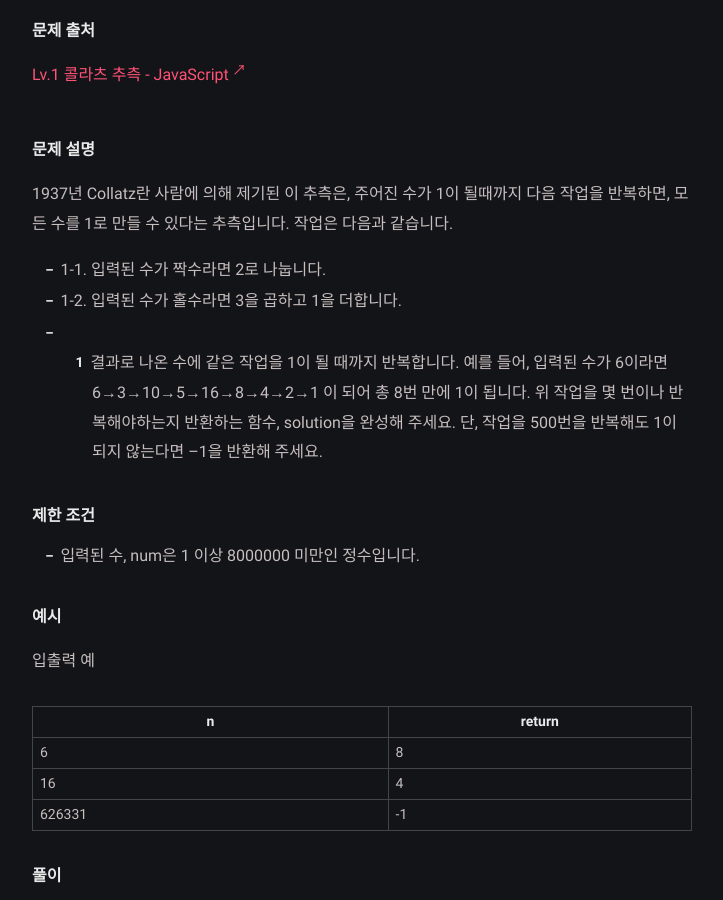
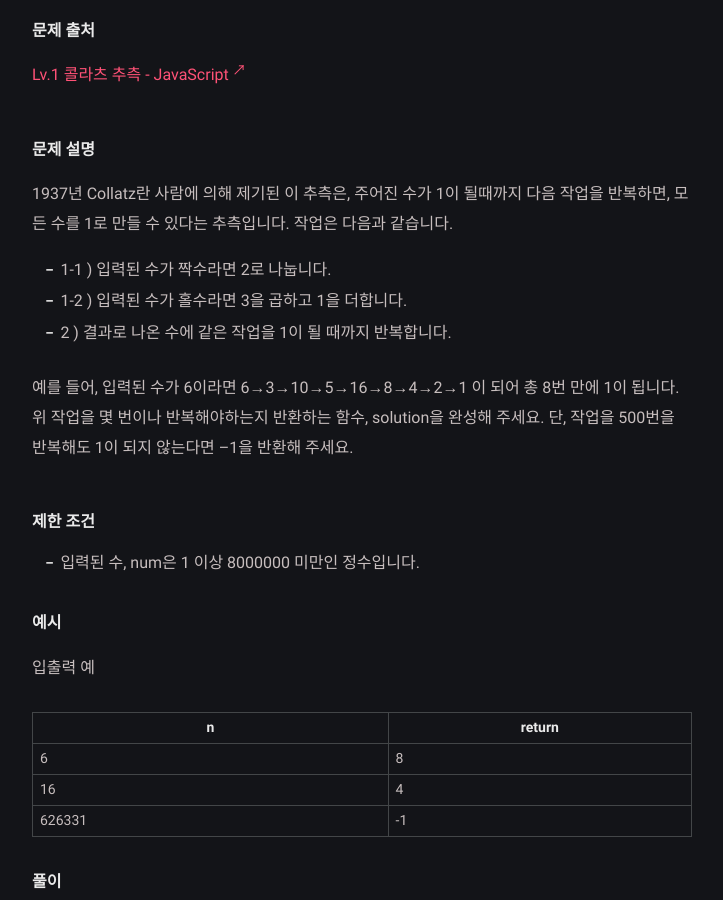
Before and after one commit to LeeJams/LeeJams.github.io, a Jekyll site: the page built from _posts/programmers/lv1/2022-03-18-콜라츠-추측.md, in a window 1280 px wide and 900 px high, scrolled down 392 px. Shown: the whole window, without its empty margins (278-1001 px from the left). Built offline with Jekyll 4.4.1, drawn with Linux system fonts in a browser that asks for light colours; comment, search, counter and statistics services are not loaded; some of the changed text lies outside the part shown.

Commit message:
오타정리와 같은 숫자는 싫어

```diff
--- a/_posts/programmers/lv1/2022-03-18-콜라츠-추측.md
+++ b/_posts/programmers/lv1/2022-03-18-콜라츠-추측.md
@@ -8,9 +8,10 @@ tags: [JAVASCRIPT, PROGRAMMERS, LV1]
 
 ##### 문제 설명
 1937년 Collatz란 사람에 의해 제기된 이 추측은, 주어진 수가 1이 될때까지 다음 작업을 반복하면, 모든 수를 1로 만들 수 있다는 추측입니다. 작업은 다음과 같습니다.
-* 1-1. 입력된 수가 짝수라면 2로 나눕니다.
-* 1-2. 입력된 수가 홀수라면 3을 곱하고 1을 더합니다.
-* 2. 결과로 나온 수에 같은 작업을 1이 될 때까지 반복합니다.
+* 1-1 ) 입력된 수가 짝수라면 2로 나눕니다.
+* 1-2 ) 입력된 수가 홀수라면 3을 곱하고 1을 더합니다.
+* 2 ) 결과로 나온 수에 같은 작업을 1이 될 때까지 반복합니다.
+
 예를 들어, 입력된 수가 6이라면 6→3→10→5→16→8→4→2→1 이 되어 총 8번 만에 1이 됩니다. 위 작업을 몇 번이나 반복해야하는지 반환하는 함수, solution을 완성해 주세요. 단, 작업을 500번을 반복해도 1이 되지 않는다면 –1을 반환해 주세요.
 
 ##### 제한 조건
```
Also changed, not shown: _posts/programmers/lv1/2022-03-17-최대공약수와-최소공배수.md (+2 -0 lines), _posts/programmers/lv1/2022-03-21-같은-숫자는-싫어.md (added, +60 -0 lines).
